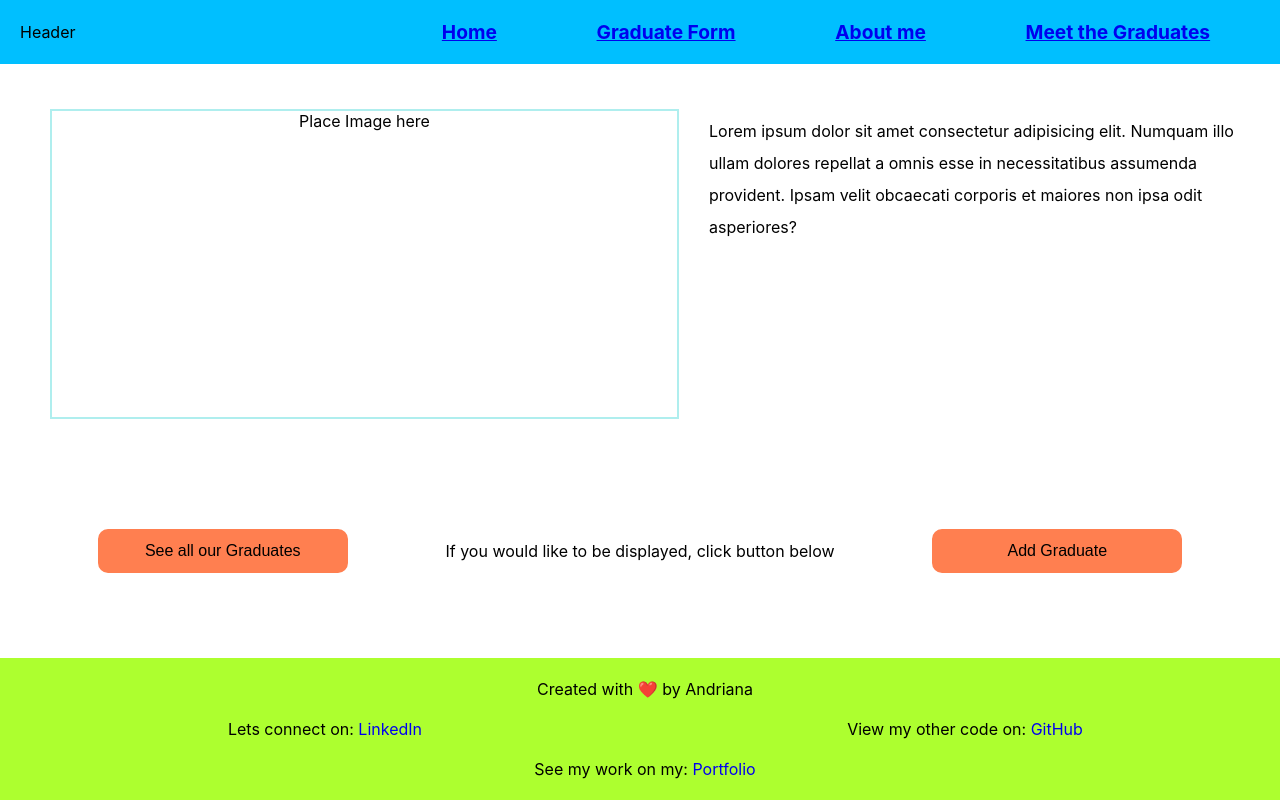
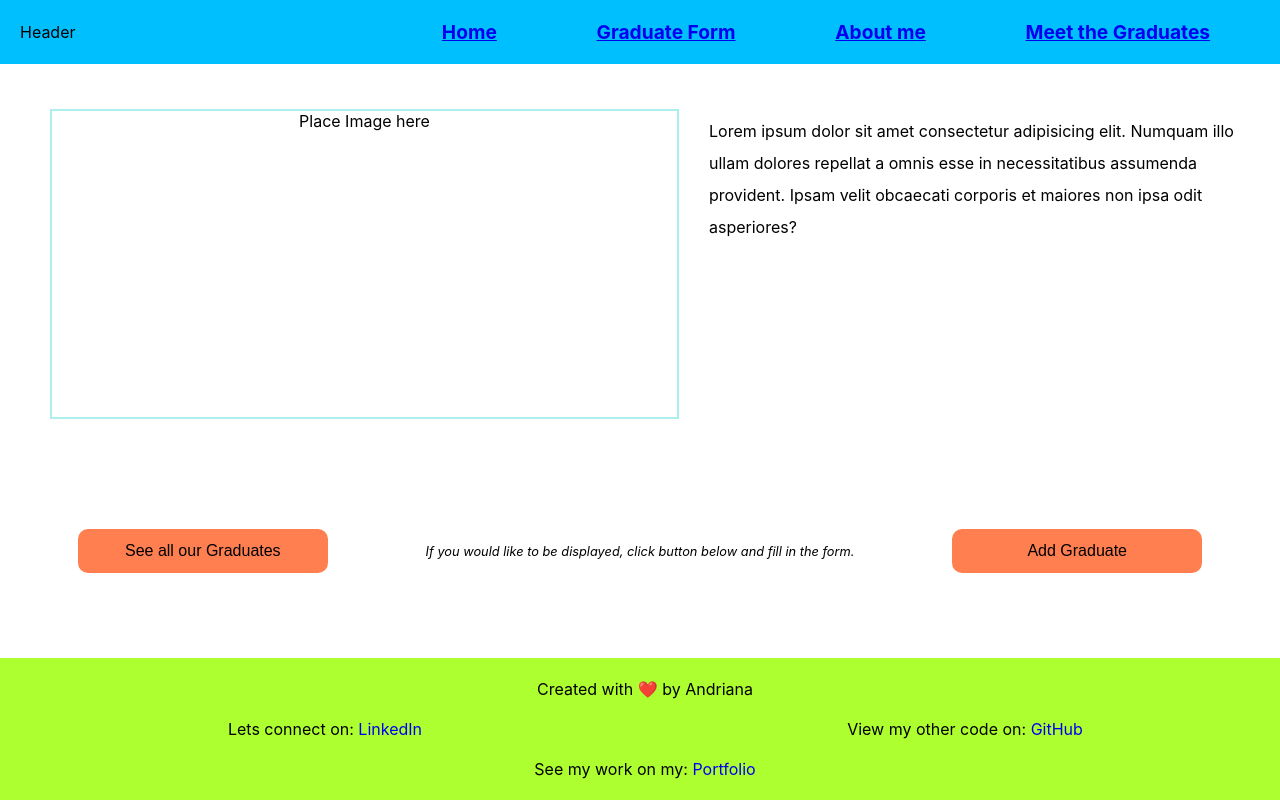
Before and after one commit to AndrianaOS/graduates-page, a React (Create React App) app: page / in a window 1280 px wide. Built offline with nearby package versions, Linux system fonts and the light colour scheme; the HTML template or start-up script is replaced by a standard one.

Commit message:
Update span info
Update text in span relating to add graduates button. Basic CSS applied

```diff
--- a/src/pages/LandingPage/LandingPage.jsx
+++ b/src/pages/LandingPage/LandingPage.jsx
@@ -26,7 +26,7 @@ const LandingPage = () => {
         </Link>
 
         <span className="form-info">
-          If you would like to be displayed, click button below
+          If you would like to be displayed, click button below and fill in the form.
         </span>
         <Link to="/form">
           <Button buttonName={"Add Graduate"} />
--- a/src/pages/LandingPage/landingPage.css
+++ b/src/pages/LandingPage/landingPage.css
@@ -34,6 +34,12 @@
   cursor: pointer;
 }
 
+.form-info {
+  font-style: italic;
+  font-size: 0.8rem;
+  margin: 0 20px;
+}
+
 .btn:hover {
   font-weight: bold;
   background-color: #fe6f12;
```
